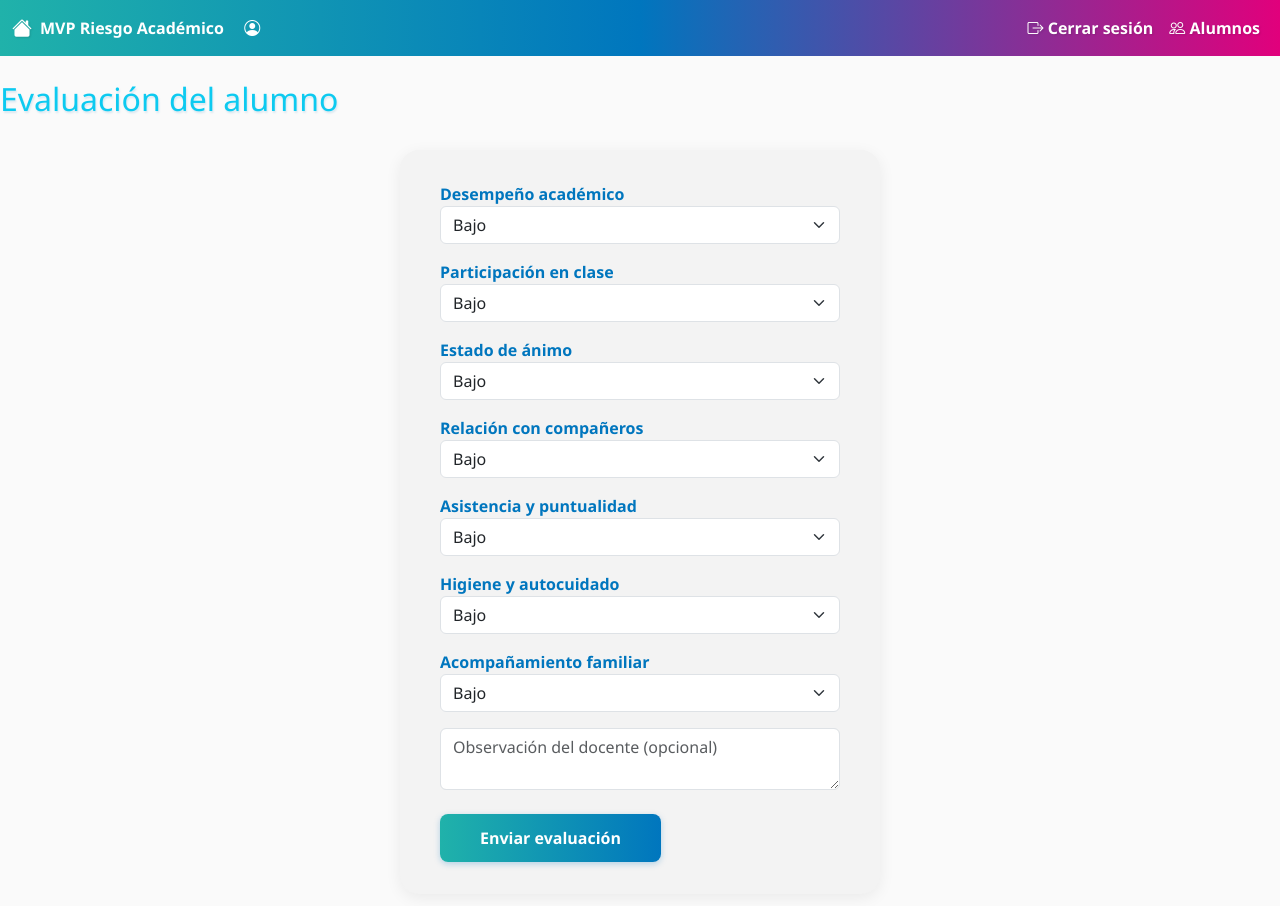
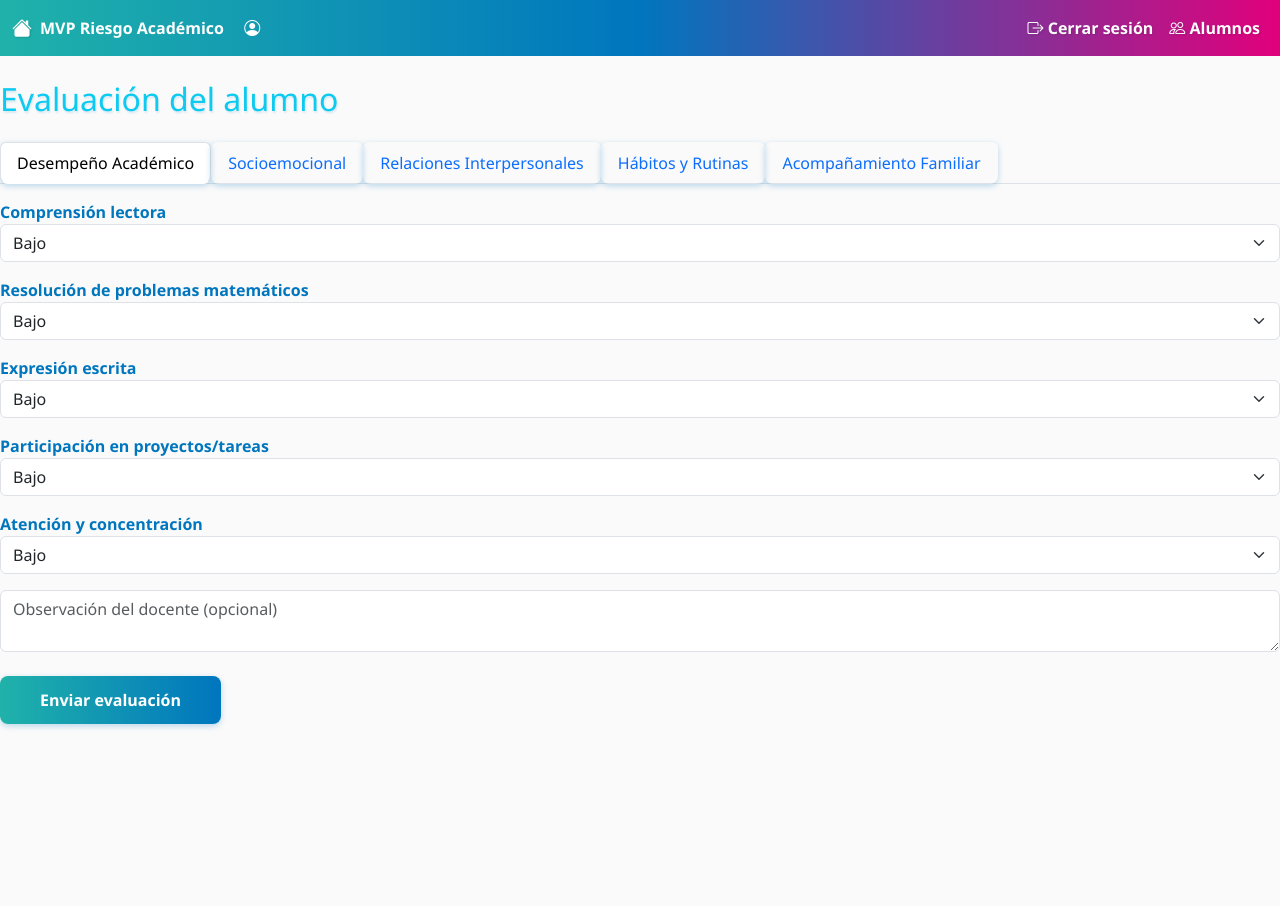
Before and after one commit to omargalo/mvp-ceili-frontend, an Angular app: page /evaluacion in a window 1280 px wide. Shown: the top 906 px of the page. After the commit the page ends 800 px from the top, so only its background shows below. Built offline with nearby package versions, Linux system fonts and the light colour scheme; sample sign-in values are in the browser's storage.

Commit message:
se agregan categorias de aspectos

```diff
--- a/src/app/components/evaluacion-form/evaluacion-form.component.ts
+++ b/src/app/components/evaluacion-form/evaluacion-form.component.ts
@@ -3,6 +3,11 @@ import { Component, OnInit } from '@angular/core';
 import { Evaluacion, AspectoEvaluado } from '../../models/evaluacion.model';
 import { FormsModule } from '@angular/forms';
 import { HttpClient } from '@angular/common/http';
+
+interface CategoriaAspecto {
+  nombre: string;
+  aspectos: AspectoEvaluado[];
+}
 
 interface Alumno {
   id: number;
@@ -22,28 +27,68 @@ export class EvaluationFormComponent implements OnInit {
   loading = false;
   error = '';
 
-  aspectosBase = [
-    'Desempeño académico',
-    'Participación en clase',
-    'Estado de ánimo',
-    'Relación con compañeros',
-    'Asistencia y puntualidad',
-    'Higiene y autocuidado',
-    'Acompañamiento familiar',
+  // CATEGORÍAS Y ASPECTOS
+  categorias: CategoriaAspecto[] = [
+    {
+      nombre: 'Desempeño Académico',
+      aspectos: [
+        { nombre: 'Comprensión lectora', riesgo: 'Bajo' },
+        { nombre: 'Resolución de problemas matemáticos', riesgo: 'Bajo' },
+        { nombre: 'Expresión escrita', riesgo: 'Bajo' },
+        { nombre: 'Participación en proyectos/tareas', riesgo: 'Bajo' },
+        { nombre: 'Atención y concentración', riesgo: 'Bajo' }
+      ]
+    },
+    {
+      nombre: 'Socioemocional',
+      aspectos: [
+        { nombre: 'Estado de ánimo general', riesgo: 'Bajo' },
+        { nombre: 'Autoestima', riesgo: 'Bajo' },
+        { nombre: 'Gestión de emociones', riesgo: 'Bajo' },
+        { nombre: 'Manejo de frustración', riesgo: 'Bajo' },
+        { nombre: 'Actitud ante el aprendizaje', riesgo: 'Bajo' }
+      ]
+    },
+    {
+      nombre: 'Relaciones Interpersonales',
+      aspectos: [
+        { nombre: 'Relación con compañeros', riesgo: 'Bajo' },
+        { nombre: 'Relación con docentes', riesgo: 'Bajo' },
+        { nombre: 'Resolución de conflictos', riesgo: 'Bajo' },
+        { nombre: 'Trabajo en equipo', riesgo: 'Bajo' },
+        { nombre: 'Integración al grupo', riesgo: 'Bajo' }
+      ]
+    },
+    {
+      nombre: 'Hábitos y Rutinas',
+      aspectos: [
+        { nombre: 'Asistencia', riesgo: 'Bajo' },
+        { nombre: 'Puntualidad', riesgo: 'Bajo' },
+        { nombre: 'Cumplimiento de tareas', riesgo: 'Bajo' },
+        { nombre: 'Organización de materiales', riesgo: 'Bajo' },
+        { nombre: 'Autonomía en el trabajo escolar', riesgo: 'Bajo' }
+      ]
+    },
+    {
+      nombre: 'Acompañamiento Familiar',
+      aspectos: [
+        { nombre: 'Comunicación con la familia', riesgo: 'Bajo' },
+        { nombre: 'Interés y apoyo familiar', riesgo: 'Bajo' },
+        { nombre: 'Estabilidad emocional en el hogar', riesgo: 'Bajo' },
+        { nombre: 'Supervisión de tareas', riesgo: 'Bajo' },
+        { nombre: 'Participación en reuniones escolares', riesgo: 'Bajo' }
+      ]
+    }
   ];
+
   evaluacion: Evaluacion = {
     alumno: '',
     fecha: new Date().toISOString(),
-    aspectos: [],
+    aspectos: [], // No se usa directamente en el form, pero se llena al enviar.
     observacionDocente: '',
   };
 
-  constructor(private route: ActivatedRoute, private http: HttpClient) {
-    this.evaluacion.aspectos = this.aspectosBase.map((nombre) => ({
-      nombre,
-      riesgo: 'Bajo',
-    }));
-  }
+  constructor(private route: ActivatedRoute, private http: HttpClient) {}
 
   ngOnInit() {
     const id = this.route.snapshot.paramMap.get('id');
@@ -57,7 +102,6 @@ export class EvaluationFormComponent implements OnInit {
     this.http.get<Alumno>(`/api/alumnos/${id}`).subscribe({
       next: (data) => {
         this.alumno = data;
-        // Prellenar nombre en la evaluación:
         this.evaluacion.alumno = data.nombreCompleto;
         this.loading = false;
       },
@@ -71,9 +115,12 @@ export class EvaluationFormComponent implements OnInit {
   enviar() {
     if (!this.alumno) return;
 
+    // Junta todos los aspectos de todas las categorías en un solo arreglo plano
+    const aspectos: AspectoEvaluado[] = this.categorias.flatMap(c => c.aspectos);
+
     const evaluacionPost = {
       alumnoId: this.alumno.id,
-      aspectos: this.evaluacion.aspectos,
+      aspectos,
       observacionDocente: this.evaluacion.observacionDocente,
       fecha: new Date().toISOString(),
     };
--- a/src/app/components/evaluacion-form/evaluation-form.component.html
+++ b/src/app/components/evaluacion-form/evaluation-form.component.html
@@ -24,23 +24,43 @@
 <h2 class="text-info">Evaluación del alumno</h2>
 }
 
-<form (ngSubmit)="enviar()" #evalForm="ngForm">
-  @for (aspecto of evaluacion.aspectos; track aspecto.nombre; let i = $index) {
+<!-- Bootstrap Tabs -->
+<ul class="nav nav-tabs mb-3" id="categoriaTabs" role="tablist">
+  @for (cat of categorias; track cat.nombre; let catIdx = $index) {
+  <li class="nav-item" role="presentation">
+    <button class="nav-link" [class.active]="catIdx === 0" id="tab-{{catIdx}}" data-bs-toggle="tab"
+      [attr.data-bs-target]="'#contenido-' + catIdx" type="button" role="tab"
+      [attr.aria-controls]="'contenido-' + catIdx" [attr.aria-selected]="catIdx === 0">
+      {{ cat.nombre }}
+    </button>
+  </li>
+  }
+</ul>
+
+<div class="tab-content" id="categoriaTabsContent">
+  @for (cat of categorias; track cat.nombre; let catIdx = $index) {
+  <div class="tab-pane fade" [class.show]="catIdx === 0" [class.active]="catIdx === 0" id="contenido-{{catIdx}}"
+    role="tabpanel" [attr.aria-labelledby]="'tab-' + catIdx">
+    @for (asp of cat.aspectos; track asp.nombre; let aspIdx = $index) {
     <div class="mb-2">
-    <label><b>{{ aspecto.nombre }}</b></label>
-    <select class="form-select" [(ngModel)]="evaluacion.aspectos[i].riesgo" [name]="'riesgo' + i" required>
+      <label><b>{{ asp.nombre }}</b></label>
+      <select class="form-select" [(ngModel)]="cat.aspectos[aspIdx].riesgo" [name]="'riesgo-' + catIdx + '-' + aspIdx"
+        required>
         <option value="Bajo">Bajo</option>
         <option value="Medio">Medio</option>
         <option value="Alto">Alto</option>
       </select>
     </div>
     }
-  <div class="mb-2">
+  </div>
+  }
+</div>
+
+<div class="mb-2 mt-3">
   <textarea class="form-control" rows="2" [(ngModel)]="evaluacion.observacionDocente" name="observacion"
     placeholder="Observación del docente (opcional)">
   </textarea>
 </div>
-  <button type="submit" class="btn btn-primary" [disabled]="!evalForm.form.valid">
+<button type="button" class="btn btn-primary" (click)="enviar()">
   Enviar evaluación
 </button>
-</form>
```
Lines whose indentation alone changed are shown as unchanged.
